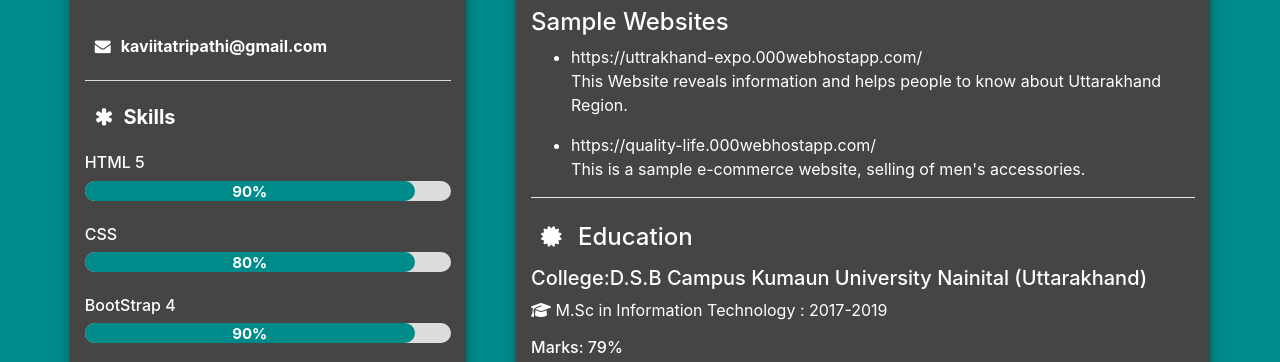
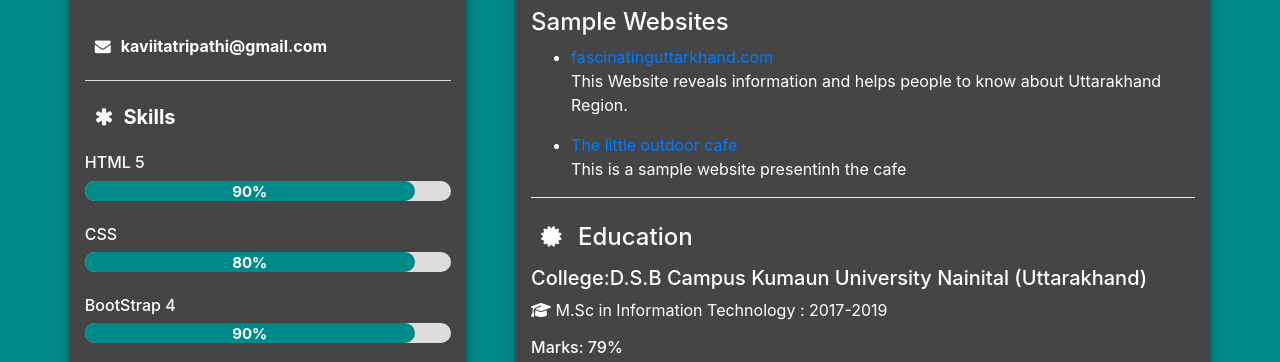
Before and after one commit to kavitaTripathii/Portfolio, a plain HTML site: page index.html in a window 1280 px wide. Shown: the part 413-775 px from the top of the page. Drawn offline with nearby package versions, Linux system fonts and the light colour scheme.

Commit message:
Update index.html

```diff
--- a/index.html
+++ b/index.html
@@ -100,10 +100,10 @@
     <div class="Websites">
         <h4>Sample Websites</h4>
       <ul>
-          <li>https://uttrakhand-expo.000webhostapp.com/</li>
+          <li><a href="https://kavitatripathii.github.io/Angular/">fascinatinguttarkhand.com</a></li>
           <p style="color:white">This Website reveals information and helps people to know about Uttarakhand Region.</p>
-          <li>https://quality-life.000webhostapp.com/</li>
-          <p style="color:white">This is a sample e-commerce website, selling of men's accessories. </p>
+          <li><a href="https://cafe-ded58.firebaseapp.com/home">The little outdoor cafe</a></li>
+          <p style="color:white">This is a sample website presentinh the cafe </p>
       </ul>
       <hr style="background-color:white">
     </div>
```
